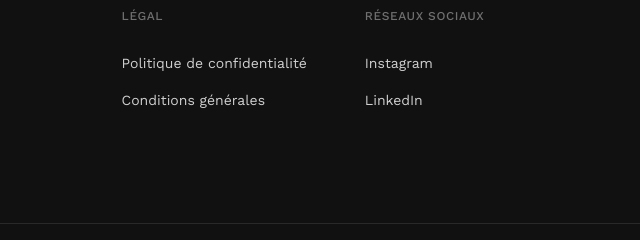
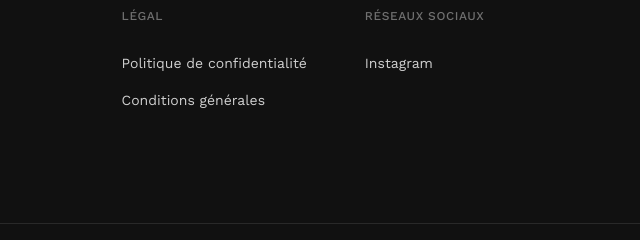
Before and after one commit to paradisdunord/collarwork, a plain HTML site: page index-fr.html in a window 1280 px wide. Shown: the part 4137-4377 px from the top of the page, 640-1280 px from the left. Drawn offline with nearby package versions, Linux system fonts and the light colour scheme.

Commit message:
Remove LinkedIn link from footer

```diff
--- a/index-fr.html
+++ b/index-fr.html
@@ -405,7 +405,6 @@
         <span class="utility-label footer-group-label">Réseaux sociaux</span>
         <ul class="footer-links">
           <li><a href="#" target="_blank" rel="noopener">Instagram</a></li>
-          <li><a href="#" target="_blank" rel="noopener">LinkedIn</a></li>
         </ul>
       </div>
     </div>
```
